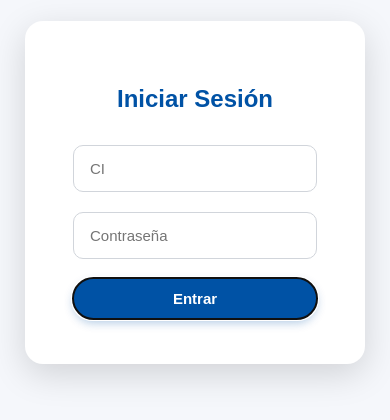
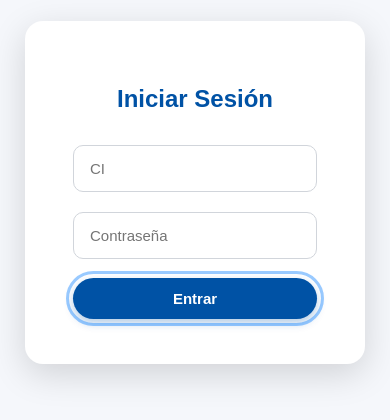
Before and after one commit to Univalle-LP/Proyecto-Unidad-Educativa-LA-PAZ-A, a Django app: template apps/cuentas/templates/login.html in a window 390 px wide, with the restyled element focused. Shown: the part 386-806 px from the top of the page. Run offline with Django 3.2, Linux system fonts and the light colour scheme; the template is opened without the code that fills it, so the values that code supplies are empty.

Commit message:
css: Añadir foco visible en el botón y comentarios de responsive para accesibilidad

```diff
--- a/static/css/estilos.css
+++ b/static/css/estilos.css
@@ -161,6 +161,12 @@ input:focus {
     color: var(--primary-blue-dark);
 }
 
+/* Accesibilidad: estilo de foco visible para el botón principal */
+.btn-go:focus-visible {
+    outline: 3px solid rgba(0, 123, 255, 0.4);
+    outline-offset: 4px;
+}
+
 /* ====== Animaciones ====== */
 @keyframes fadeIn {
     from { opacity: 0; transform: translateY(10px); }
@@ -183,6 +189,7 @@ input:focus {
 }
 
 /* ===== Responsive ===== */
+/* Ajustes móviles para garantizar que el login se adapte correctamente en pantallas pequeñas */
 @media (max-width: 850px) {
     .login-split {
         flex-direction: column;
```
